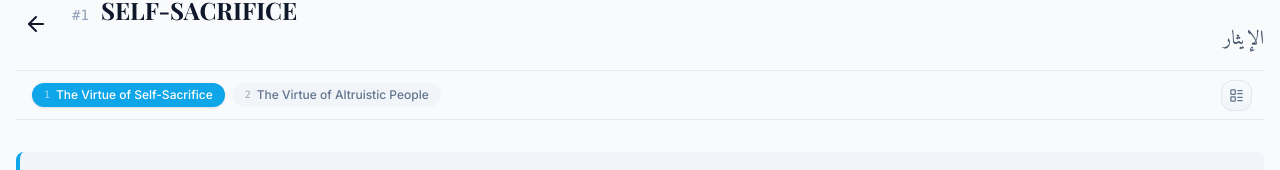
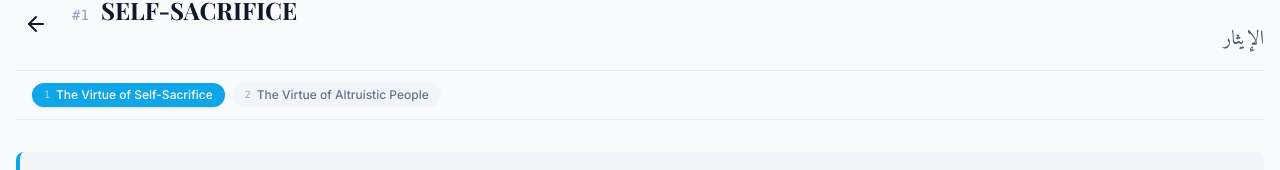
Before and after one commit to lotetreel/mizan-al-hikmah, a React (Vite) app: page /volume/1/chapter/1 in a window 1280 px wide. Shown: the part 119-289 px from the top of the page. Built offline with nearby package versions, Linux system fonts and the light colour scheme; a web font is replaced by a local one.

Commit message:
Remove list view toggle, back to simple pill strip only
https://claude.ai/code/session_01Khps5H7NVz6A6tkBFzkqad

```diff
--- a/src/pages/ChapterPage.tsx
+++ b/src/pages/ChapterPage.tsx
@@ -3,14 +3,13 @@ import { useParams, Link } from 'react-router-dom';
 import { loadVolume } from '../lib/data';
 import type { Chapter } from '../lib/types';
 import { HadithFeed } from '../components/HadithFeed';
-import { ArrowLeft, Loader2, LayoutList, LayoutGrid } from 'lucide-react';
+import { ArrowLeft, Loader2 } from 'lucide-react';
 
 export function ChapterPage() {
     const { volumeNum, chapterNum } = useParams();
     const [chapter, setChapter] = useState<Chapter | null>(null);
     const [loading, setLoading] = useState(true);
     const [activeSectionNum, setActiveSectionNum] = useState<number | null>(null);
-    const [listView, setListView] = useState(false);
     const navStripRef = useRef<HTMLDivElement>(null);
 
     useEffect(() => {
@@ -96,16 +95,11 @@ export function ChapterPage() {
                     </div>
                 </div>
 
-                {/* Section navigation */}
+                {/* Section pill strip */}
                 {hasMultipleSections && (
-                    <div className="bg-slate-50/95 dark:bg-slate-950/95 backdrop-blur border-b border-slate-200 dark:border-slate-800">
-                        {/* Strip row + toggle button */}
-                        <div className="flex items-center">
-                            {/* Horizontal pill strip */}
-                            {!listView && (
                     <div
                         ref={navStripRef}
-                                    className="no-scrollbar flex-1 flex gap-2 overflow-x-auto px-4 py-3"
+                        className="no-scrollbar flex gap-2 overflow-x-auto px-4 py-3 bg-slate-50/95 dark:bg-slate-950/95 backdrop-blur border-b border-slate-200 dark:border-slate-800"
                     >
                         {chapter.sections.map((s, i) => (
                             <button
@@ -125,48 +119,6 @@ export function ChapterPage() {
                                 <span>{s.section_title_en}</span>
                             </button>
                         ))}
-                                </div>
-                            )}
-
-                            {/* Spacer when in list view so toggle stays right */}
-                            {listView && <div className="flex-1" />}
-
-                            {/* View toggle button */}
-                            <button
-                                onClick={() => setListView(v => !v)}
-                                aria-label={listView ? 'Switch to strip view' : 'Switch to list view'}
-                                className="shrink-0 mx-3 my-2 p-2 rounded-xl transition-all bg-gradient-to-b from-slate-50 to-slate-100 dark:from-slate-700 dark:to-slate-800 text-slate-500 dark:text-slate-400 ring-1 ring-inset ring-slate-200 dark:ring-slate-600/60 hover:text-primary-600 dark:hover:text-primary-400 hover:ring-primary-200 dark:hover:ring-primary-700/60"
-                            >
-                                {listView
-                                    ? <LayoutGrid size={15} />
-                                    : <LayoutList size={15} />
-                                }
-                            </button>
-                        </div>
-
-                        {/* Vertical list view */}
-                        {listView && (
-                            <div className="px-4 pb-3 space-y-1.5">
-                                {chapter.sections.map((s, i) => (
-                                    <button
-                                        key={s.section_num}
-                                        data-section={s.section_num}
-                                        onClick={() =>
-                                            document.getElementById(`section-${s.section_num}`)
-                                                ?.scrollIntoView({ behavior: 'smooth', block: 'start' })
-                                        }
-                                        className={`w-full flex items-center gap-3 px-4 py-2.5 rounded-2xl text-sm text-left transition-all ring-1 ring-inset ${
-                                            activeSectionNum === s.section_num
-                                                ? 'bg-gradient-to-r from-primary-400 to-primary-600 text-white ring-primary-300/40 shadow-md shadow-primary-900/30 font-semibold'
-                                                : 'bg-gradient-to-b from-slate-50 to-slate-100 dark:from-slate-700 dark:to-slate-800 text-slate-600 dark:text-slate-300 ring-slate-200 dark:ring-slate-600/60 hover:from-primary-50 hover:to-primary-100 dark:hover:from-primary-900/40 dark:hover:to-primary-800/40 hover:text-primary-700 dark:hover:text-primary-300 hover:ring-primary-200 dark:hover:ring-primary-700/60 font-medium'
-                                        }`}
-                                    >
-                                        <span className={`font-mono text-xs tabular-nums shrink-0 w-5 text-right ${activeSectionNum === s.section_num ? 'opacity-70' : 'opacity-40'}`}>{i + 1}</span>
-                                        <span>{s.section_title_en}</span>
-                                    </button>
-                                ))}
-                            </div>
-                        )}
                     </div>
                 )}
             </div>
```
Lines whose indentation alone changed are shown as unchanged.
